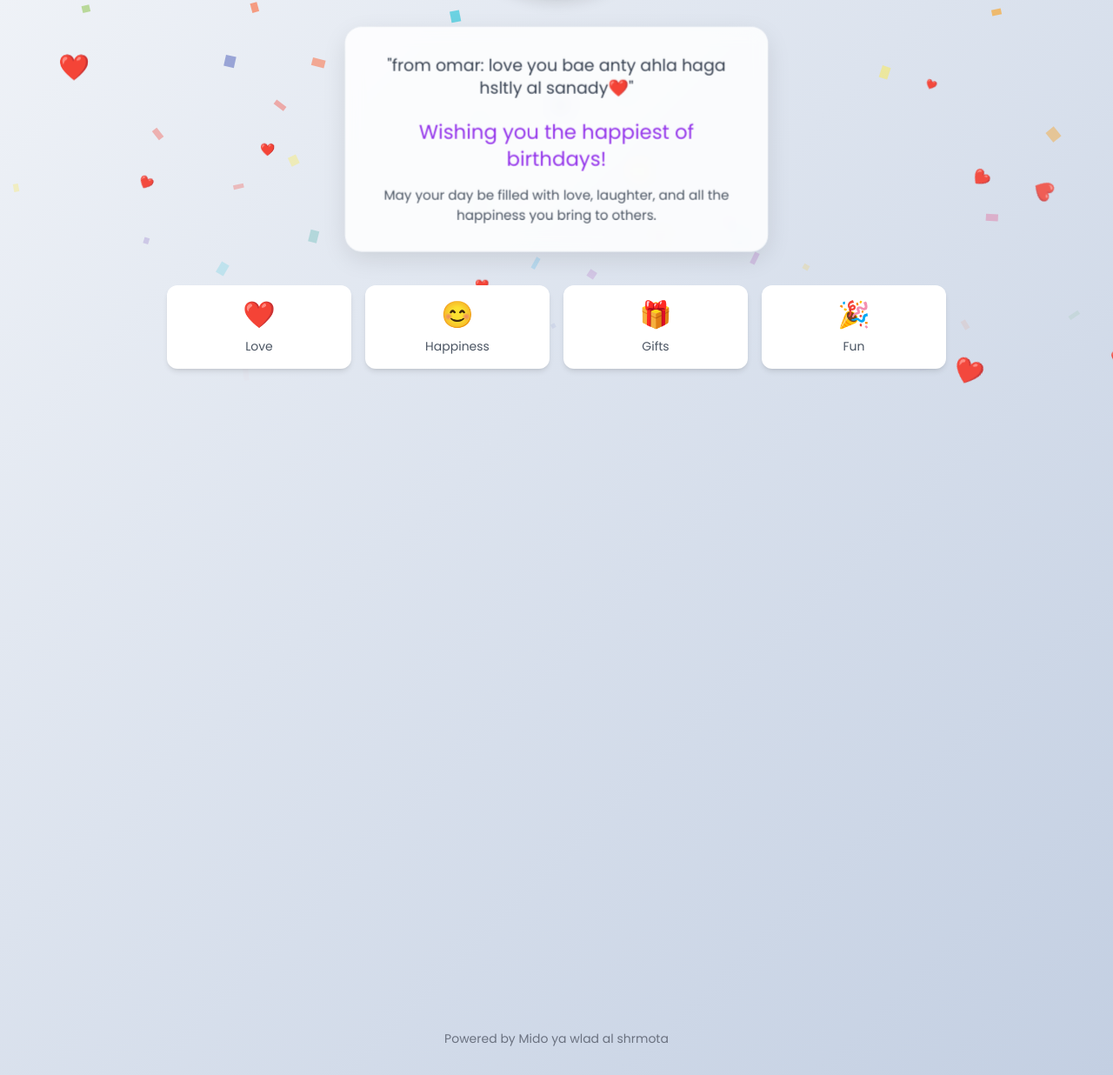
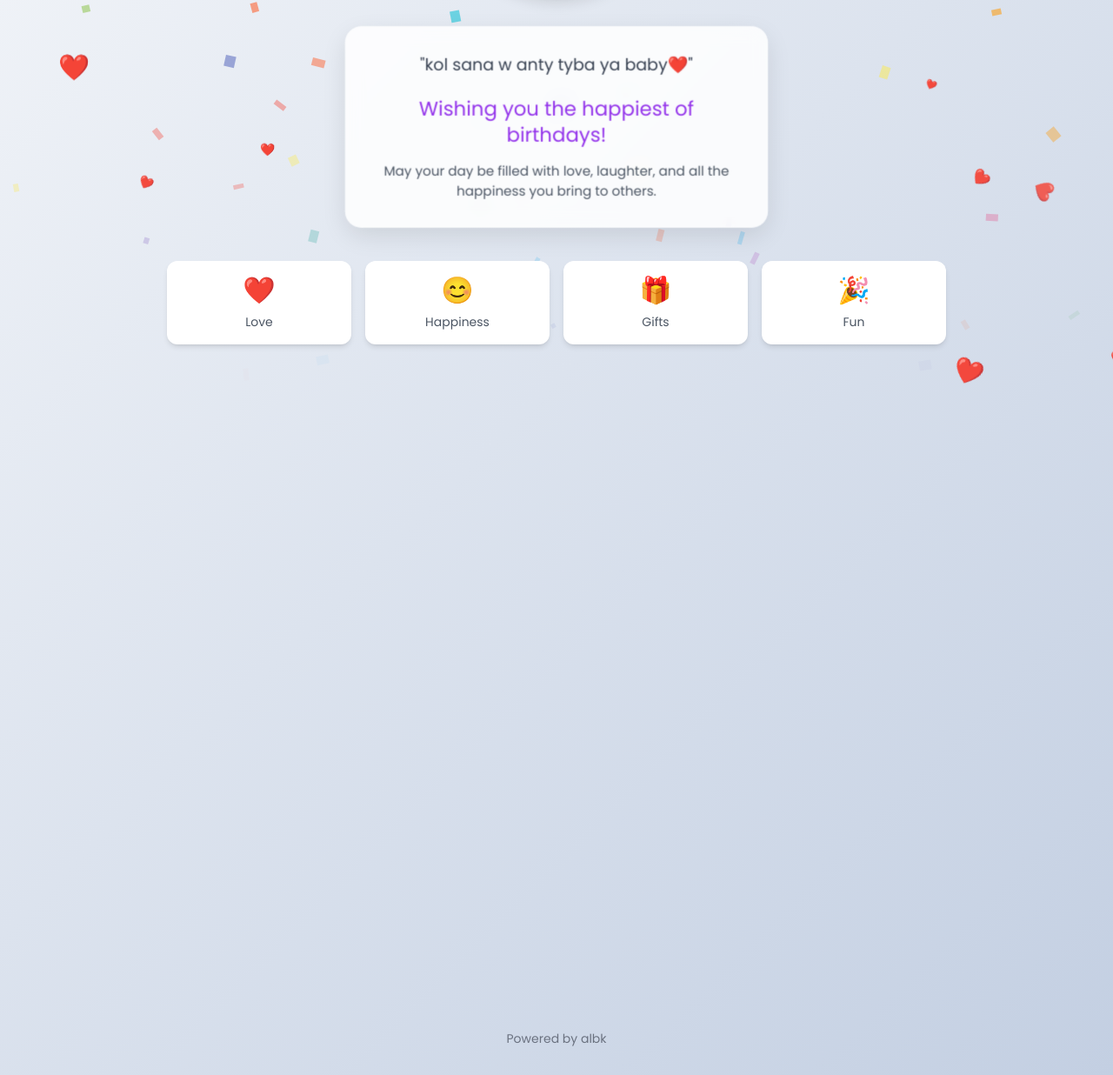
Before and after one commit to muhaAmedd/mo7no, a plain HTML site: page index.html in a window 1280 px wide. Shown: the part 364-1600 px from the top of the page at 87% size. Drawn offline with nearby package versions, Linux system fonts and the light colour scheme.

Commit message:
Update index.html

```diff
--- a/index.html
+++ b/index.html
@@ -87,7 +87,7 @@
         </div>
 
         <div class="message-box p-6 md:p-8 mb-8 max-w-lg mx-auto">
-            <p class="text-gray-700 text-lg md:text-xl mb-6">"from omar: love you bae anty ahla haga hsltly al sanady❤️"</p>
+            <p class="text-gray-700 text-lg md:text-xl mb-6">"kol sana w anty tyba ya baby❤️"</p>
             <p class="text-xl md:text-2xl font-medium text-purple-600 mb-4">Wishing you the happiest of birthdays!</p>
             <p class="text-gray-600">May your day be filled with love, laughter, and all the happiness you bring to others.</p>
         </div>
@@ -113,7 +113,7 @@
     </div>
 
     <footer class="py-4 text-center text-gray-500 text-sm z-10">
-        Powered by Mido ya wlad al shrmota
+        Powered by albk
     </footer>
 
     <script>
```
